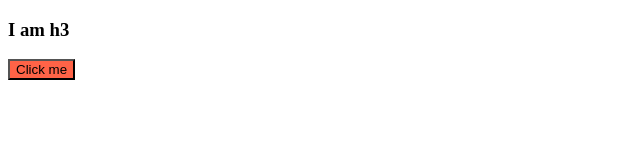
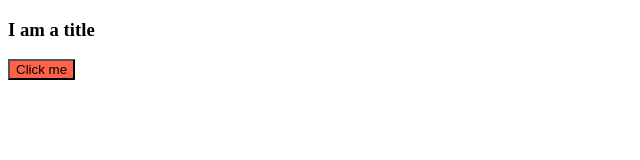
Before and after one commit to git-hyunwoo/ReactJS, a plain HTML site: page vanilla_easy_version.html in a window 1280 px wide. Shown: the full height of the page, 0-640 px from the left. Drawn offline with nearby package versions, Linux system fonts and the light colour scheme.

Commit message:
message changed

```diff
--- a/vanilla_easy_version.html
+++ b/vanilla_easy_version.html
@@ -18,7 +18,7 @@
         {
             id : "title",
             onMouseEnter: () => console.log("mouse enter"),
-        }, "I am h3"); // create span tag / parameter -> (tag, property, content)
+        }, "I am a title"); // create span tag / parameter -> (tag, property, content)
         const btn = React.createElement("button",
         {
             onClick : () => console.log("i am clicked"),
```
